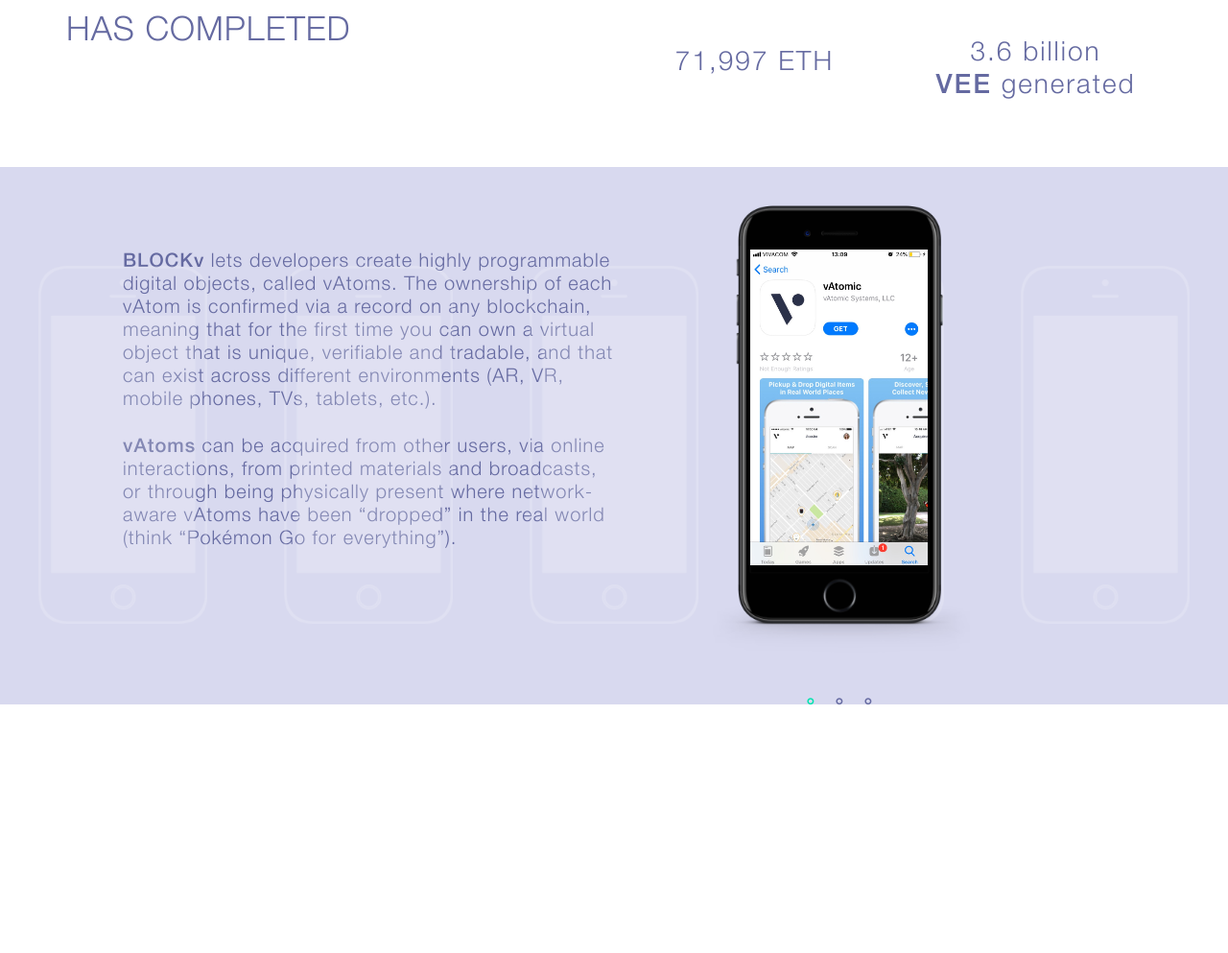
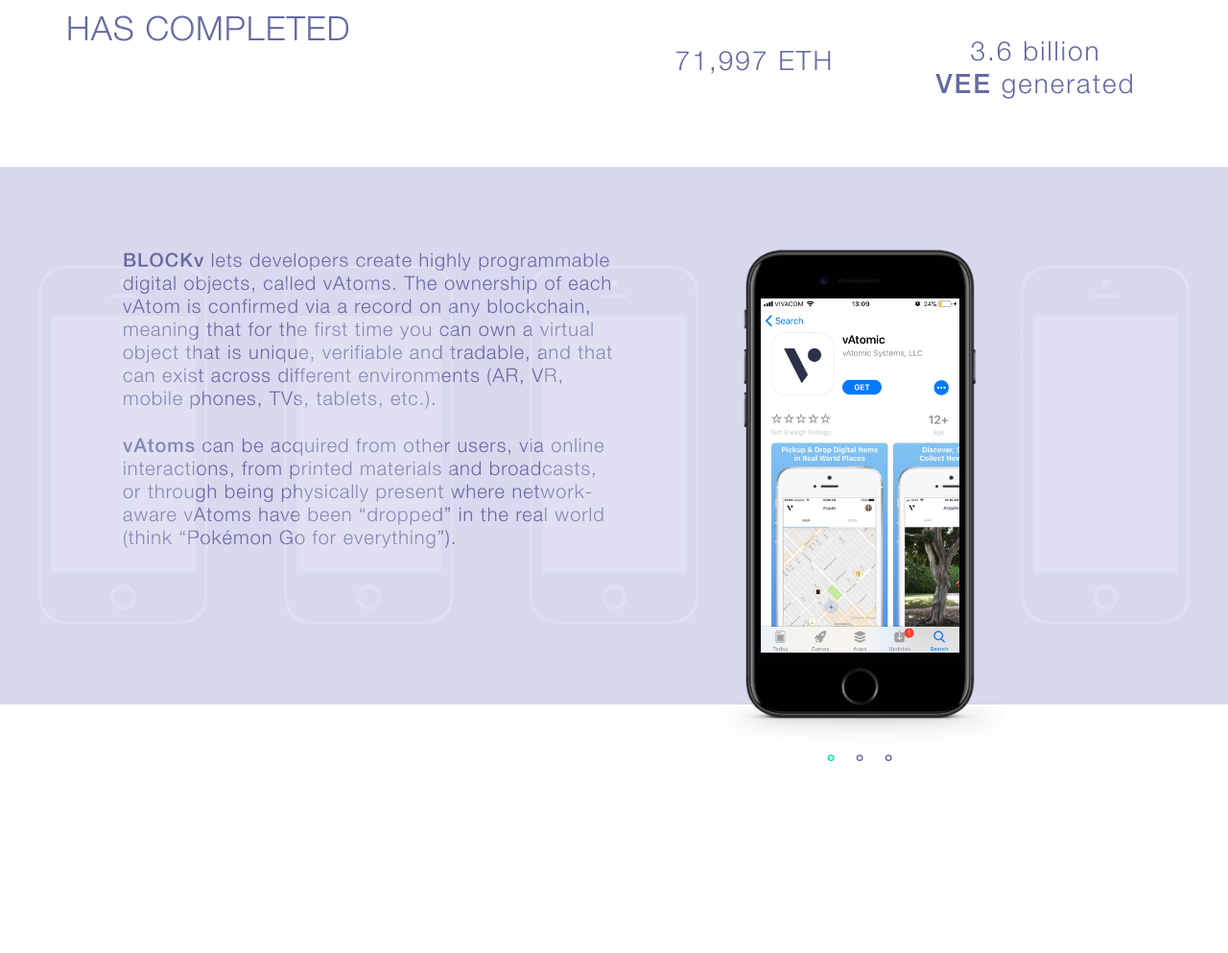
Before and after one commit to neoartdoo/blockv, a PHP site: page / in a window 1280 px wide. Shown: the part 711-1704 px from the top of the page at 96% size. Run offline with PHP 8.4, Linux system fonts and the light colour scheme.

Commit message:
dots fixed position and size of iphone dev sect

```diff
--- a/css/styles.css
+++ b/css/styles.css
@@ -2978,9 +2978,9 @@ input[type="button"].btn-block {
         display: none; } }
   .devs-sect .app-preview {
     position: absolute;
-    right: 18%;
-    width: 25%;
-    top: 6%;
+    right: 14.7%;
+    width: 28%;
+    top: 14%;
     z-index: 1; }
     .devs-sect .app-preview .app-preview-wrap {
       width: 100%;
@@ -2999,7 +2999,7 @@ input[type="button"].btn-block {
           padding: 0;
           height: 100% !important; }
         .devs-sect .app-preview .app-preview-wrap .slider-wrap .slick-dots {
-          bottom: -8%; }
+          bottom: 2%; }
         .devs-sect .app-preview .app-preview-wrap .slider-wrap img {
           width: 100%; }
   @media (max-width: 1024px) {
--- a/scss/elements/_dev-sect.scss
+++ b/scss/elements/_dev-sect.scss
@@ -229,9 +229,9 @@
   }
   .app-preview {
     position: absolute;
-    right: 18%;
-    width: 25%;
-    top: 6%;
+    right: 14.7%;
+    width: 28%;
+    top: 14%;
     z-index: 1;
     .app-preview-wrap {
       width: 100%;
@@ -252,7 +252,7 @@
           height: 100% !important;
         }
         .slick-dots {
-          bottom: -8%;
+          bottom: 2%;
         }
         img {
           width: 100%;
```
Also changed, not shown: 1 other file.
